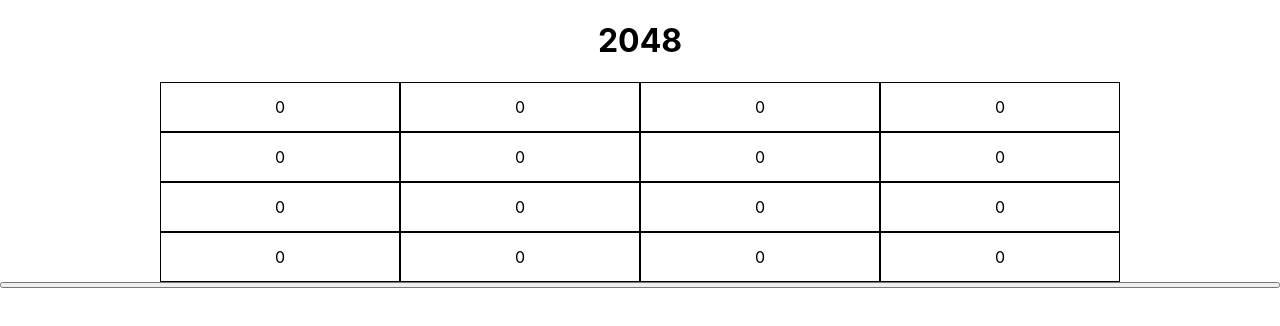
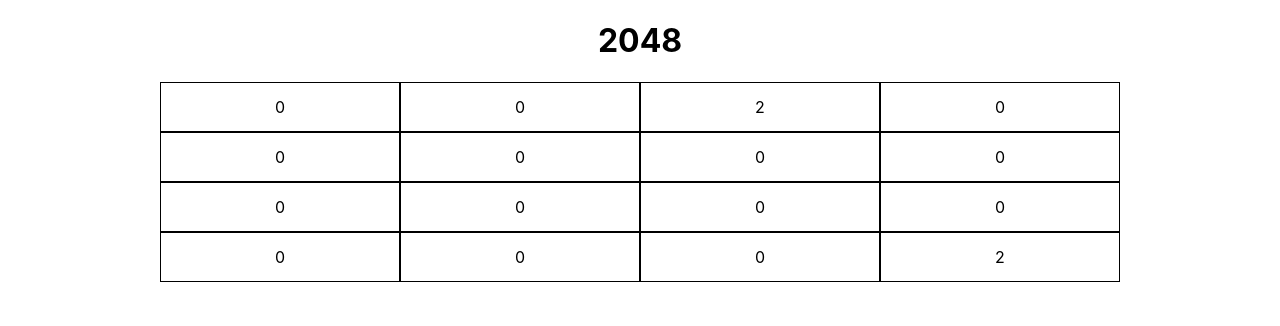
Before and after one commit to cfloyd252/portfolio, a React (Create React App) app: page / in a window 1280 px wide. Shown: the top 326 px of the page. Built offline with nearby package versions, Linux system fonts and the light colour scheme.

Commit message:
initialized grid

```diff
--- a/src/Components/Games/TwentyFortyEight/TwentyFortyEight.js
+++ b/src/Components/Games/TwentyFortyEight/TwentyFortyEight.js
@@ -10,13 +10,17 @@
     [ 0, 0, 0, 0]
   ])
 
+  useEffect(() => {
+    initGrid()
+  }, [])
+
   // Initialize
   const initGrid = () => {
     let newGrid = cloneDeep(gridData)
-    let newClone = cloneDeep(gridData)
 
     addNewNumber(newGrid)
     addNewNumber(newGrid)
+    setGridData(newGrid)
   }
 
   //Add new number
@@ -25,15 +29,18 @@
     let gridFull = false;
 
     while(!added) {
+      console.log('addNewNumber')
       if (gridFull) {
         break;
       }
 
       let rand1 = Math.floor(Math.random() * 4)
       let rand2 = Math.floor(Math.random() * 4)
+      console.log(rand1)
+      console.log(rand2)
 
       if (grid[rand1][rand2] === 0) {
-        grid[rand1][rand2] = Math.random() > 0.5 ? 2 :4;
+        grid[rand1][rand2] = Math.random() > 0.5 ? 2 : 4;
         added = true;
       }
     }
@@ -51,7 +58,6 @@
       <div id='grid'>
         {displayGrid}
       </div>
-      <button onClick={() => initGrid()}></button>
     </div>
   )
 }
```
